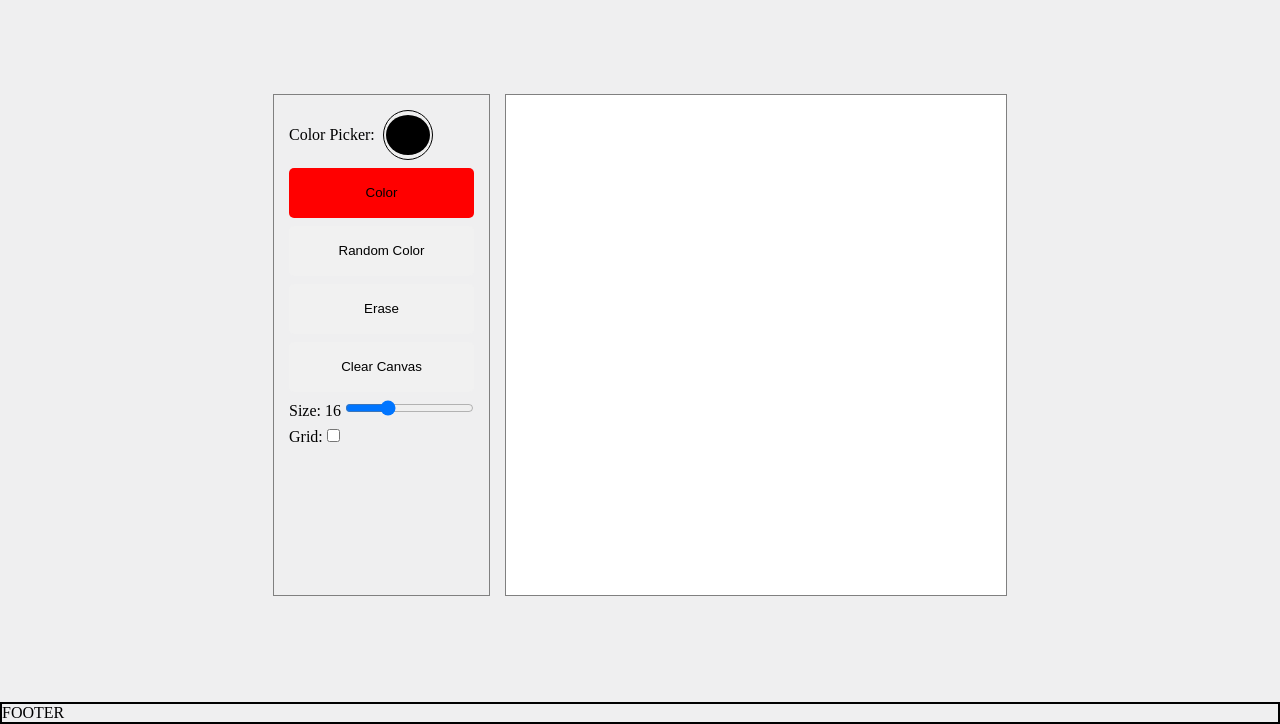
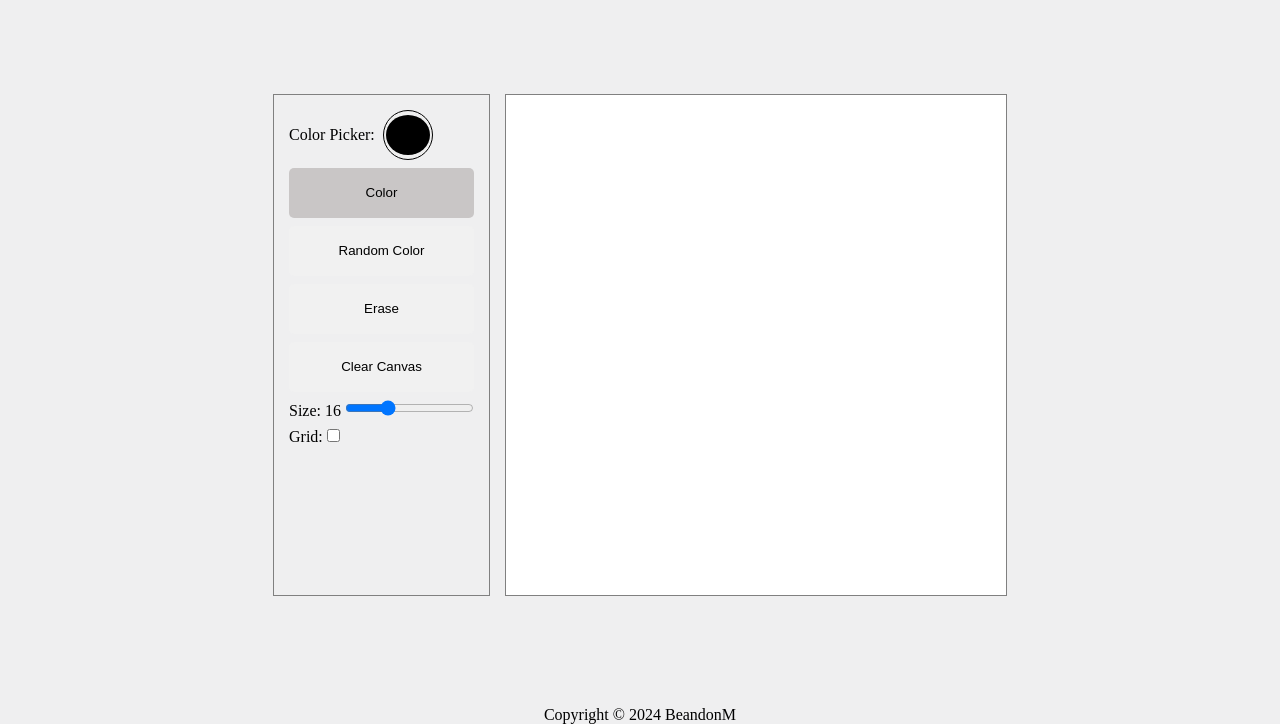
Before and after one commit to BeandonM/etch-a-sketch, a plain HTML site: page index.html in a window 1280 px wide. Shown: the part 76-800 px from the top of the page. Drawn offline with Linux system fonts and the light colour scheme.

Commit message:
Added copyright footer description Fix header justify Removed borders around div elements Added new button colors

```diff
--- a/index.html
+++ b/index.html
@@ -35,7 +35,7 @@
         </div>
     </div>
     <div class = "footer">
-        FOOTER
+        Copyright © 2024 BeandonM
     </div>
 </body>
 </html>
--- a/style.css
+++ b/style.css
@@ -12,7 +12,9 @@ body{
 }
 
 .header{
-    border: 2px solid black;
+    display: flex;
+    justify-content: center;
+
     font-size: 52px;
 }
 .main{
@@ -21,7 +23,9 @@ body{
     gap:0px;
 }
 .footer{
-    border: 2px solid black;
+    display: flex;
+    justify-content: center;
+
 }
 .tools{
     display: flex;
@@ -78,5 +82,5 @@ button {
 }
 
 button.active {
-    background-color: red
+    background-color: #c9c6c6
   }
```
